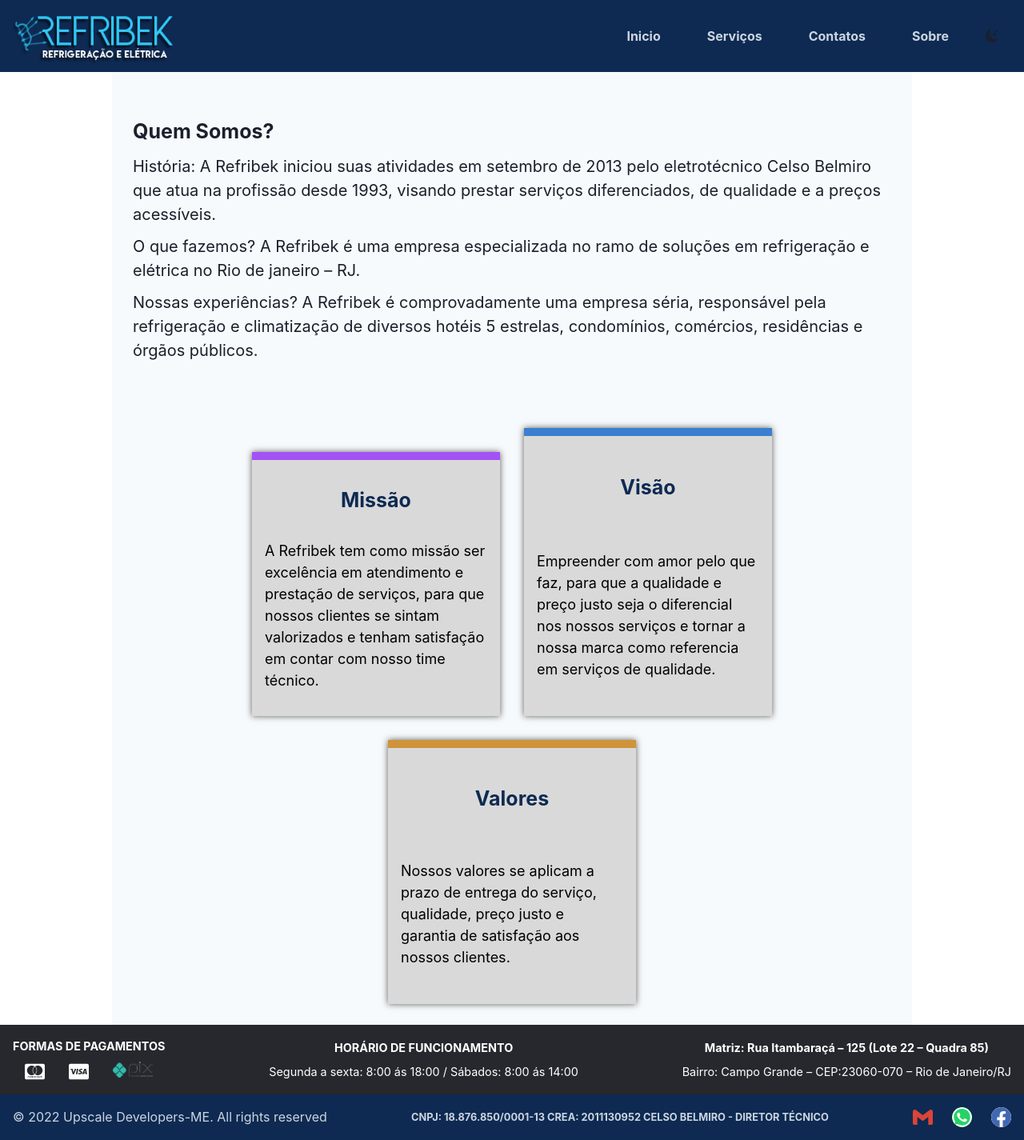
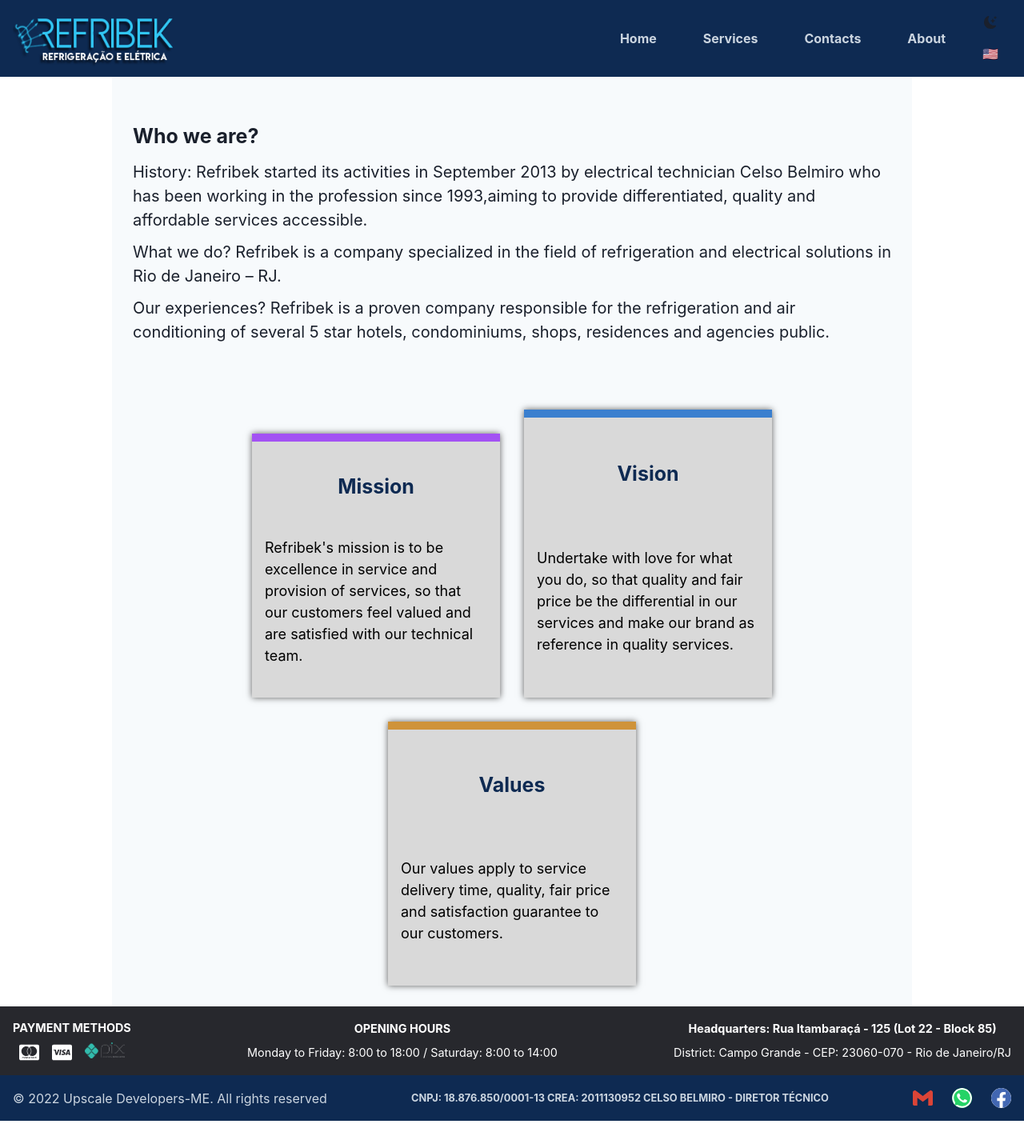
Before and after one commit to diegosales30/refribek, a React (Create React App) app: page /sobre in a window 1280 px wide. Shown: the whole page at 80% size. After the commit the page ends 1401 px from the top, so only its background shows below. Built offline with nearby package versions, Linux system fonts and the light colour scheme.

Commit message:
add languages portugues e ingles

```diff
--- a/src/components/Header/index.jsx
+++ b/src/components/Header/index.jsx
@@ -9,15 +9,19 @@ import {
   ListItem,
   UnorderedList,
   Image,
+  Button,
 } from "@chakra-ui/react";
 import { HamburgerIcon, CloseIcon } from "@chakra-ui/icons";
 import ColorModeToggle from "../nightMode";
 import { useNavigate } from "react-router-dom";
 
 import logo from "../../assets/imagens/logoRefribek.png";
+import { useContext } from "react";
+import { LanguageContext } from "./../../provider/language/index";
 
 export default function Header() {
   const { isOpen, onToggle } = useDisclosure();
+  const { language, translate } = useContext(LanguageContext);
 
   const navigate = useNavigate();
 
@@ -96,7 +100,7 @@ export default function Header() {
                   transition={"all 0.2s ease-in-out"}
                   outline={"none"}
                 >
-                  Inicio
+                  {language ? "Home" : "Inicio"}
                 </ListItem>
                 <ListItem
                   onClick={() => handleNavigation("/servicos")}
@@ -106,7 +110,7 @@ export default function Header() {
                   transition={"all 0.2s ease-in-out"}
                   outline={"none"}
                 >
-                  Serviços
+                  {language ? "Services" : "Serviços"}
                 </ListItem>
                 <ListItem
                   onClick={() => handleNavigation("/contato")}
@@ -116,7 +120,8 @@ export default function Header() {
                   transition={"all 0.2s ease-in-out"}
                   outline={"none"}
                 >
-                  Contatos
+                  {" "}
+                  {language ? "Contacts" : "Contatos"}
                 </ListItem>
                 <ListItem
                   onClick={() => handleNavigation("/sobre")}
@@ -127,7 +132,8 @@ export default function Header() {
                   outline={"none"}
                   mr={"10px"}
                 >
-                  Sobre
+                  {" "}
+                  {language ? "About" : "Sobre"}
                 </ListItem>
               </UnorderedList>
             </Flex>
@@ -139,7 +145,12 @@ export default function Header() {
             direction={"row"}
             spacing={6}
           >
-            <ColorModeToggle />
+            <Box>
+              <ColorModeToggle />
+              <Button background={"transparent"} onClick={translate}>
+                {language ? " 🇺🇸" : " 🇧🇷"}
+              </Button>
+            </Box>
           </Stack>
         </Flex>
 
@@ -168,7 +179,7 @@ export default function Header() {
                 transition={"all 0.2s ease-in-out"}
                 outline={"none"}
               >
-                Inicio
+                {language ? "Home" : "Inicio"}
               </ListItem>
               <ListItem
                 onClick={() => handleNavigation("/servicos")}
@@ -179,7 +190,7 @@ export default function Header() {
                 outline={"none"}
                 mt={"10px"}
               >
-                Serviços
+                {language ? "Services" : "Serviços"}
               </ListItem>
               <ListItem
                 onClick={() => handleNavigation("/contato")}
@@ -190,7 +201,7 @@ export default function Header() {
                 outline={"none"}
                 mt={"10px"}
               >
-                Contatos
+                {language ? "Contacts" : "Contatos"}
               </ListItem>
               <ListItem
                 onClick={() => handleNavigation("/sobre")}
@@ -201,7 +212,7 @@ export default function Header() {
                 outline={"none"}
                 mt={"10px"}
               >
-                Sobre
+                {language ? "About" : "Sobre"}
               </ListItem>
             </UnorderedList>
           </Flex>
--- a/src/components/TopFooter/index.jsx
+++ b/src/components/TopFooter/index.jsx
@@ -2,7 +2,11 @@ import { Box, Container, Flex, Image, Stack, Text } from "@chakra-ui/react";
 import { FaCcMastercard, FaCcVisa } from "react-icons/fa";
 import pix from "../../assets/imagens/pix.png";
 
+import { useContext } from "react";
+import { LanguageContext } from "./../../provider/language/index";
+
 export default function TopFood() {
+  const { language } = useContext(LanguageContext);
   return (
     <Box bg={"#27282D"} color={"white"} display={{ base: "block" }}>
       <Container
@@ -17,7 +21,7 @@ export default function TopFood() {
         <Box>
           <Flex flexDirection={"column"} gap={"2"}>
             <Text as={"p"} fontSize={"0.9rem"} fontWeight={"bold"}>
-              FORMAS DE PAGAMENTOS
+              {language ? "PAYMENT METHODS" : "FORMAS DE PAGAMENTOS"}
             </Text>
             <Box display={"flex"} justifyContent={"space-around"}>
               <FaCcMastercard size={"25px"} />
@@ -33,10 +37,12 @@ export default function TopFood() {
           gap={2}
         >
           <Text as={"p"} fontSize={"0.9rem"} fontWeight={"bold"}>
-            HORÁRIO DE FUNCIONAMENTO
+            {language ? "OPENING HOURS" : "HORÁRIO DE FUNCIONAMENTO"}
           </Text>
           <Text as={"p"} fontSize={"0.9rem"}>
-            Segunda a sexta: 8:00 ás 18:00 / Sábados: 8:00 ás 14:00
+            {language
+              ? "Monday to Friday: 8:00 to 18:00 / Saturday: 8:00 to 14:00"
+              : "Segunda a sexta: 8:00 ás 18:00 / Sábados: 8:00 ás 14:00"}
           </Text>
         </Box>
         <Box
@@ -46,10 +52,14 @@ export default function TopFood() {
           gap={2}
         >
           <Text as={"p"} fontSize={"0.9rem"} fontWeight={"bold"}>
-            Matriz: Rua Itambaraçá – 125 (Lote 22 – Quadra 85)
+            {language
+              ? "Headquarters: Rua Itambaraçá - 125 (Lot 22 - Block 85)"
+              : "Matriz: Rua Itambaraçá – 125 (Lote 22 – Quadra 85)"}
           </Text>
           <Text as={"p"} fontSize={"0.9rem"}>
-            Bairro: Campo Grande – CEP:23060-070 – Rio de Janeiro/RJ
+            {language
+              ? "District: Campo Grande - CEP: 23060-070 - Rio de Janeiro/RJ"
+              : "Bairro: Campo Grande – CEP:23060-070 – Rio de Janeiro/RJ"}
           </Text>
         </Box>
       </Container>
--- a/src/index.js
+++ b/src/index.js
@@ -4,13 +4,16 @@ import ReactDOM from "react-dom/client";
 import { BrowserRouter } from "react-router-dom";
 
 import App from "./App";
+import Provider from "./provider";
 
 const root = ReactDOM.createRoot(document.getElementById("root"));
 root.render(
   <BrowserRouter>
     <React.StrictMode>
       <ChakraProvider>
-        <App />
+        <Provider>
+          <App />
+        </Provider>
       </ChakraProvider>
     </React.StrictMode>
   </BrowserRouter>
--- a/src/pages/contato/index.jsx
+++ b/src/pages/contato/index.jsx
@@ -1,8 +1,11 @@
-import { AspectRatio, Box, Image, Text } from "@chakra-ui/react";
+import { AspectRatio, Box, Text } from "@chakra-ui/react";
 import React from "react";
 import Main from "../../components/Main";
+import { useContext } from "react";
+import { LanguageContext } from "./../../provider/language/index";
 
 const Contato = () => {
+  const { language } = useContext(LanguageContext);
   return (
     <Main>
       <Box
@@ -21,7 +24,7 @@ const Contato = () => {
           flexDirection={"column"}
         >
           <Text fontSize={35} fontWeight={800} marginBottom={5}>
-            Nossa Localização
+            {language ? "Our Location" : "Nossa Localização"}
           </Text>
           <AspectRatio maxW={310} minW={310} h={400} ratio={1 / 1}>
             <iframe
@@ -43,7 +46,9 @@ const Contato = () => {
               fontWeight={800}
               mb={30}
             >
-              Telefone: (21) 99409-5425
+              {language
+                ? "Telephone: (21) 99409-5425"
+                : "Telefone: (21) 99409-5425"}
             </Text>
             <Text
               fontSize={{ base: "15px", md: "15px", lg: "15px" }}
@@ -57,14 +62,17 @@ const Contato = () => {
               fontWeight={800}
               mb={30}
             >
-              Segunda a Sexta: 8:00 ás 18:00 Sábados: 8:00 ás 14:00
+              {language
+                ? "Monday to Friday: 8:00 to 18:00 Saturday: 8:00 to 14:00"
+                : "Segunda a Sexta: 8:00 ás 18:00 Sábados: 8:00 ás 14:00"}
             </Text>
             <Text
               fontSize={{ base: "15px", md: "15px", lg: "15px" }}
               fontWeight={800}
             >
-              Matriz: Rua Itambaraçá – 125 (Lote 22 – Quadra 85) Bairro: Campo
-              Grande – CEP:23060-070 – RJ
+              {language
+                ? "Headquarters: Rua Itambaraçá – 125 (Lot 22 – Block 85) District: Campo Grande – CEP: 23060-070 – RJ"
+                : "Matriz: Rua Itambaraçá – 125 (Lote 22 – Quadra 85) Bairro: Campo Grande – CEP:23060-070 – RJ"}
             </Text>
           </Box>
         </Box>
--- a/src/pages/home/index.jsx
+++ b/src/pages/home/index.jsx
@@ -4,20 +4,25 @@ import React from "react";
 import Main from "../../components/Main";
 import SwiperComponent from "../../components/SwiperComponent";
 import img3 from "../../../src/assets/imagens/motor.jpeg";
+import { useContext } from "react";
+import { LanguageContext } from "./../../provider/language/index";
 const Home = () => {
+  const { language } = useContext(LanguageContext);
+
   return (
     <>
       <Main>
         <SwiperComponent />
+
         <Flex flexDirection={"column"} gap={30} padding={10}>
           <Box>
             <Text
               fontSize={{ base: "15px", md: "15px", lg: "20px" }}
               fontWeight={"bold"}
             >
-              Nosso lema: A Refribek se responsabiliza pela execução dos
-              serviços prestados, sempre pensando na segurança e satisfação do
-              cliente.
+              {language
+                ? "Our motto: Refribek is responsible for the execution of the services provided, always thinking about the safety and satisfaction of the client."
+                : "Nosso lema: A Refribek se responsabiliza pela execução dos serviços prestados, sempre pensando na segurança e satisfação do cliente."}
             </Text>
           </Box>
 
@@ -37,16 +42,14 @@ const Home = () => {
             <Box display={"flex"} gap={"30"} textAlign={"center"}>
               <Box display={"flex"} flexDirection={"column"} gap={30}>
                 <Text fontSize={{ base: "15px", md: "15px", lg: "20px" }}>
-                  Serviços mais procurados? Instalação e conserto de Split’s ,
-                  limpeza e conserto de ar condicionados e reparos elétricos em
-                  geral.
+                  {language
+                    ? "Most wanted services? Installation and repair of Split's, cleaning and repair of air conditioners and electrical repairs in general."
+                    : "Serviços mais procurados? Instalação e conserto de Split’s ,limpeza e conserto de ar condicionados e reparos elétricos em geral."}
                 </Text>
                 <Text fontSize={{ base: "15px", md: "15px", lg: "20px" }}>
-                  Vantagens sobre a concorrência? A Refribek é uma empresa de
-                  princípios éticos e morais que ajuda no projeto e execução do
-                  serviço, respeitando os interesses dos clientes para que os
-                  mesmos sintam-se satisfeitos com a garantia de um excelente
-                  trabalho.
+                  {language
+                    ? "Advantages over the competition? Refribek is a company of ethical and moral principles that help in the design and execution of the service, the customers the customers so that the feel themselves with the guarantee of an excellent job."
+                    : "Vantagens sobre a concorrência? A Refribek é uma empresa de princípios éticos e morais que ajuda no projeto e execução do serviço, respeitando os interesses dos clientes para que os mesmos sintam-se satisfeitos com a garantia de um excelente trabalho."}
                 </Text>
               </Box>
             </Box>
--- a/src/pages/servicos/index.jsx
+++ b/src/pages/servicos/index.jsx
@@ -8,7 +8,11 @@ import img1 from "../../../src/assets/imagens/img5.png";
 import Main from "../../components/Main";
 import SwiperTh from "../../components/SwiperTh";
 
+import { useContext } from "react";
+import { LanguageContext } from "./../../provider/language/index";
+
 const Servicos = () => {
+  const { language } = useContext(LanguageContext);
   return (
     <Main>
       <Heading as={"h2"}>Galeria</Heading>
@@ -54,9 +58,9 @@ const Servicos = () => {
                 fontWeight={"bold"}
                 textAlign={"left"}
               >
-                Importante frisar que todas as imagens são de direito autoral da
-                Refribek, esses reparos e instalações foram executados por nossa
-                equipe de profissionais.
+                {language
+                  ? "It is important to note that all images are copyrighted by Refribek, these repairs and installations were performed by our team of professionals."
+                  : "Importante frisar que todas as imagens são de direito autoral da Refribek, esses reparos e instalações foram executados por nossa equipe de profissionais."}
               </Text>
             </Box>
           </Box>
@@ -75,9 +79,9 @@ const Servicos = () => {
                 fontSize={{ base: "15px", md: "15px", lg: "15px" }}
                 fontWeight={"bold"}
               >
-                Serviços mais procurados? Instalação e conserto de Split’s ,
-                limpeza e conserto de ar condicionados e reparos elétricos em
-                geral.
+                {language
+                  ? "Most wanted services? Installation and repair of Split's, cleaning and repair of air conditioners and electrical repairs in general."
+                  : "Serviços mais procurados? Instalação e conserto de Split’s ,limpeza e conserto de ar condicionados e reparos elétricos em geral."}
               </Text>
             </Box>
             <Box
--- a/src/pages/sobre/index.jsx
+++ b/src/pages/sobre/index.jsx
@@ -2,9 +2,12 @@ import { Box, Image, Text } from "@chakra-ui/react";
 import React from "react";
 import CardSobre from "../../components/CardSobre";
 import Main from "../../components/Main";
-import img1 from "../../assets/imagens/img1.png";
+
+import { useContext } from "react";
+import { LanguageContext } from "./../../provider/language/index";
 
 const Sobre = () => {
+  const { language } = useContext(LanguageContext);
   return (
     <Main>
       <Box
@@ -19,13 +22,10 @@ const Sobre = () => {
         padding={"16px"}
         marginBottom={50}
       >
-        {/* <Box>
-          <Image minW={"300px"} w={"900px"} src={img1} />
-        </Box> */}
         <Box>
           <Box>
             <Text fontSize={"25px"} fontWeight={"bold"} textAlign={"start"}>
-              Quem Somos?
+              {language ? "Who we are?" : "Quem Somos?"}
             </Text>
           </Box>
           <Box marginTop={"10px"}>
@@ -33,10 +33,9 @@ const Sobre = () => {
               textAlign={"start"}
               fontSize={{ base: "15px", md: "15px", lg: "20px" }}
             >
-              História: A Refribek iniciou suas atividades em setembro de 2013
-              pelo eletrotécnico Celso Belmiro que atua na profissão desde 1993,
-              visando prestar serviços diferenciados, de qualidade e a preços
-              acessíveis.
+              {language
+                ? "History: Refribek started its activities in September 2013 by electrical technician Celso Belmiro who has been working in the profession since 1993,aiming to provide differentiated, quality and affordable services accessible."
+                : "História: A Refribek iniciou suas atividades em setembro de 2013 pelo eletrotécnico Celso Belmiro que atua na profissão desde 1993,visando prestar serviços diferenciados, de qualidade e a preços acessíveis."}
             </Text>
           </Box>
           <Box marginTop={"10px"}>
@@ -44,8 +43,9 @@ const Sobre = () => {
               textAlign={"start"}
               fontSize={{ base: "15px", md: "15px", lg: "20px" }}
             >
-              O que fazemos? A Refribek é uma empresa especializada no ramo de
-              soluções em refrigeração e elétrica no Rio de janeiro – RJ.
+              {language
+                ? "What we do? Refribek is a company specialized in the field of refrigeration and electrical solutions in Rio de Janeiro – RJ."
+                : "O que fazemos? A Refribek é uma empresa especializada no ramo de soluções em refrigeração e elétrica no Rio de janeiro – RJ."}
             </Text>
           </Box>
           <Box marginTop={"10px"}>
@@ -53,10 +53,9 @@ const Sobre = () => {
               textAlign={"start"}
               fontSize={{ base: "15px", md: "15px", lg: "20px" }}
             >
-              Nossas experiências? A Refribek é comprovadamente uma empresa
-              séria, responsável pela refrigeração e climatização de diversos
-              hotéis 5 estrelas, condomínios, comércios, residências e órgãos
-              públicos.
+              {language
+                ? "Our experiences? Refribek is a proven company responsible for the refrigeration and air conditioning of several 5 star hotels, condominiums, shops, residences and agencies public."
+                : "Nossas experiências? A Refribek é comprovadamente uma empresa séria, responsável pela refrigeração e climatização de diversos hotéis 5 estrelas, condomínios, comércios, residências e órgãos públicos."}
             </Text>
           </Box>
         </Box>
@@ -81,16 +80,16 @@ const Sobre = () => {
           flexDirection={"column"}
         >
           <Text fontSize={"25px"} color={"#0E2A52"} fontWeight={"bold"}>
-            Missão
+            {language ? "Mission" : "Missão"}
           </Text>
           <Text
             color={"black"}
             fontSize={{ base: "15px", md: "15px", lg: "18px" }}
             textAlign={"start"}
           >
-            A Refribek tem como missão ser excelência em atendimento e prestação
-            de serviços, para que nossos clientes se sintam valorizados e tenham
-            satisfação em contar com nosso time técnico.
+            {language
+              ? "Refribek's mission is to be excellence in service and provision of services, so that our customers feel valued and are satisfied with our technical team."
+              : "A Refribek tem como missão ser excelência em atendimento e prestação de serviços, para que nossos clientes se sintam valorizados e tenham satisfação em contar com nosso time técnico."}
           </Text>
         </CardSobre>
         <CardSobre
@@ -102,16 +101,16 @@ const Sobre = () => {
           flexDirection={"column"}
         >
           <Text fontSize={"25px"} color={"#0E2A52"} fontWeight={"bold"}>
-            Visão
+            {language ? "Vision" : "Visão"}
           </Text>
           <Text
             color={"black"}
             fontSize={{ base: "15px", md: "15px", lg: "18px" }}
             textAlign={"start"}
           >
-            Empreender com amor pelo que faz, para que a qualidade e preço justo
-            seja o diferencial nos nossos serviços e tornar a nossa marca como
-            referencia em serviços de qualidade.
+            {language
+              ? "Undertake with love for what you do, so that quality and fair price be the differential in our services and make our brand as reference in quality services."
+              : "Empreender com amor pelo que faz, para que a qualidade e preço justo seja o diferencial nos nossos serviços e tornar a nossa marca como referencia em serviços de qualidade."}
           </Text>
         </CardSobre>
         <CardSobre
@@ -123,15 +122,16 @@ const Sobre = () => {
           flexDirection={"column"}
         >
           <Text fontSize={"25px"} color={"#0E2A52"} fontWeight={"bold"}>
-            Valores
+            {language ? "Values" : "Valores"}
           </Text>
           <Text
             color={"black"}
             fontSize={{ base: "15px", md: "15px", lg: "18px" }}
             textAlign={"start"}
           >
-            Nossos valores se aplicam a prazo de entrega do serviço, qualidade,
-            preço justo e garantia de satisfação aos nossos clientes.
+            {language
+              ? "Our values apply to service delivery time, quality, fair price and satisfaction guarantee to our customers."
+              : "Nossos valores se aplicam a prazo de entrega do serviço, qualidade, preço justo e garantia de satisfação aos nossos clientes."}
           </Text>
         </CardSobre>
       </Box>
--- /dev/null
+++ b/src/provider/index.js
@@ -0,0 +1,6 @@
+import { LanguageProvider } from "./language";
+
+const Provider = ({ children }) => {
+  return <LanguageProvider>{children}</LanguageProvider>;
+};
+export default Provider;
--- /dev/null
+++ b/src/provider/language/index.js
@@ -0,0 +1,17 @@
+import { createContext, useState } from "react";
+
+export const LanguageContext = createContext();
+
+export const LanguageProvider = ({ children }) => {
+  const [language, setLanguage] = useState(true);
+
+  const translate = () => {
+    setLanguage(!language);
+  };
+
+  return (
+    <LanguageContext.Provider value={{ language, setLanguage, translate }}>
+      {children}
+    </LanguageContext.Provider>
+  );
+};
--- a/src/style/global.js
+++ b/src/style/global.js
@@ -19,7 +19,7 @@ export const GlobalStyle = createGlobalStyle`
   }
 
   body{
-    font-family: 'Inter', sans-serif;
+    font-family: 'Courier New', Courier, monospace;
     background-color: var(--quaternary);
 
 
```
